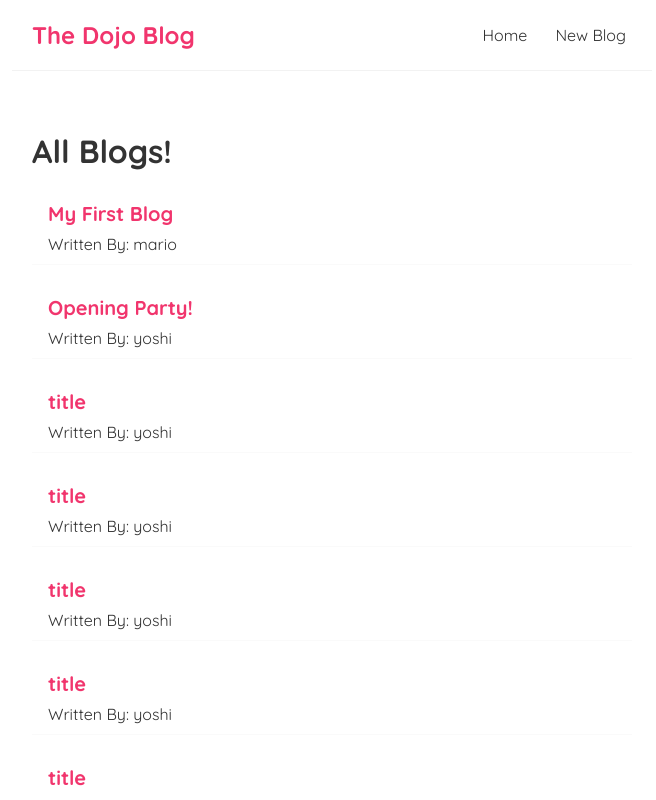
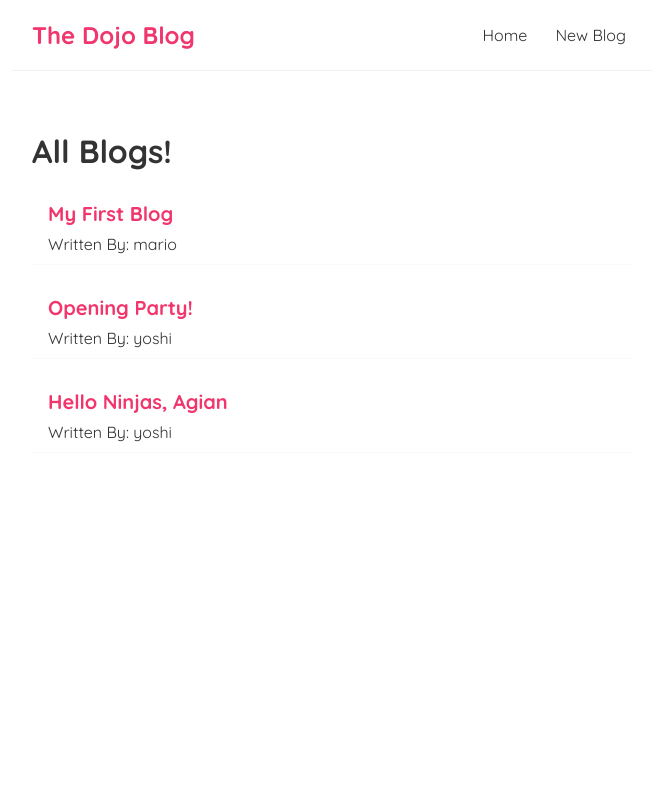
Before and after one commit to ahmadalhasani946/React-Tutorial-dojo-blog, a React (Create React App) app: page / in a window 1280 px wide. Shown: the top 800 px of the page, without its empty margins (308-964 px from the left). Built offline with nearby package versions, Linux system fonts and the light colour scheme; data requests are answered from the project's data file; the HTML template or start-up script is replaced by a standard one.

Commit message:
lesson 30 Programmatic Redirects

```diff
--- a/data/db.json
+++ b/data/db.json
@@ -13,82 +13,10 @@
       "id": 2
     },
     {
-      "title": "title",
+      "title": "Hello Ninjas, Agian",
       "author": "yoshi",
-      "body": "Body",
+      "body": "Lorem Ipsum is simply dummy text of the printing and typesetting industry. Lorem Ipsum has been the industry's standard dummy text ever since the 1500s, when an unknown printer took a galley of type and scrambled it to make a type specimen book. It has survived not only five centuries, but also the leap into electronic typesetting, remaining essentially unchanged. It was popularised in the 1960s with the release of Letraset sheets containing Lorem Ipsum passages, and more recently with desktop publishing software like Aldus PageMaker including versions of Lorem Ipsum.",
       "id": 3
-    },
-    {
-      "title": "title",
-      "author": "yoshi",
-      "body": "Body",
-      "id": 4
-    },
-    {
-      "title": "title",
-      "author": "yoshi",
-      "body": "Body",
-      "id": 5
-    },
-    {
-      "title": "title",
-      "author": "yoshi",
-      "body": "Body",
-      "id": 6
-    },
-    {
-      "title": "title",
-      "author": "yoshi",
-      "body": "Body",
-      "id": 7
-    },
-    {
-      "title": "title",
-      "author": "yoshi",
-      "body": "Body",
-      "id": 8
-    },
-    {
-      "title": "title",
-      "author": "yoshi",
-      "body": "Body",
-      "id": 9
-    },
-    {
-      "title": "title",
-      "author": "yoshi",
-      "body": "Body",
-      "id": 10
-    },
-    {
-      "title": "title",
-      "author": "yoshi",
-      "body": "Body",
-      "id": 11
-    },
-    {
-      "title": "title",
-      "author": "yoshi",
-      "body": "Body",
-      "id": 12
-    },
-    {
-      "title": "title",
-      "author": "yoshi",
-      "body": "Body",
-      "id": 13
-    },
-    {
-      "title": "title",
-      "author": "yoshi",
-      "body": "Body",
-      "id": 14
-    },
-    {
-      "title": "title",
-      "author": "yoshi",
-      "body": "Body",
-      "id": 15
     }
   ]
 }
--- a/src/Create.js
+++ b/src/Create.js
@@ -1,4 +1,5 @@
 import { useState } from "react";
+import { useHistory } from "react-router-dom";
 
 const Create = () => {
 
@@ -6,6 +7,7 @@
     const [body, setBody] = useState('');
     const [author, setAuthor] = useState('yoshi');
     const [isPending, setIsPending] = useState(false);
+    const history = useHistory();
 
     const handleSubmit = (e) => {
         e.preventDefault();
@@ -20,6 +22,8 @@
         }).then(() => {
             setIsPending(false);
             console.log("a New Blog was Added");
+            //history.go(-1);
+            history.push("/");
         })
     };
 
```
